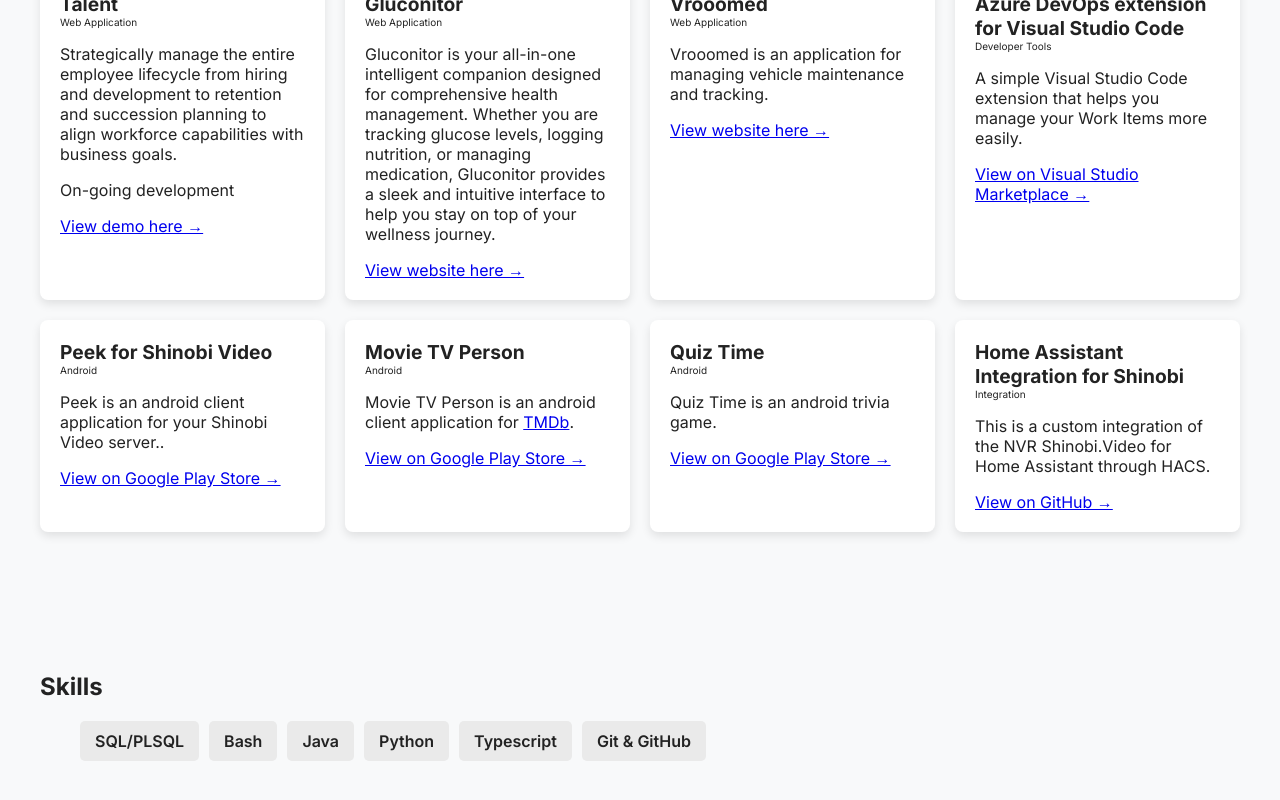
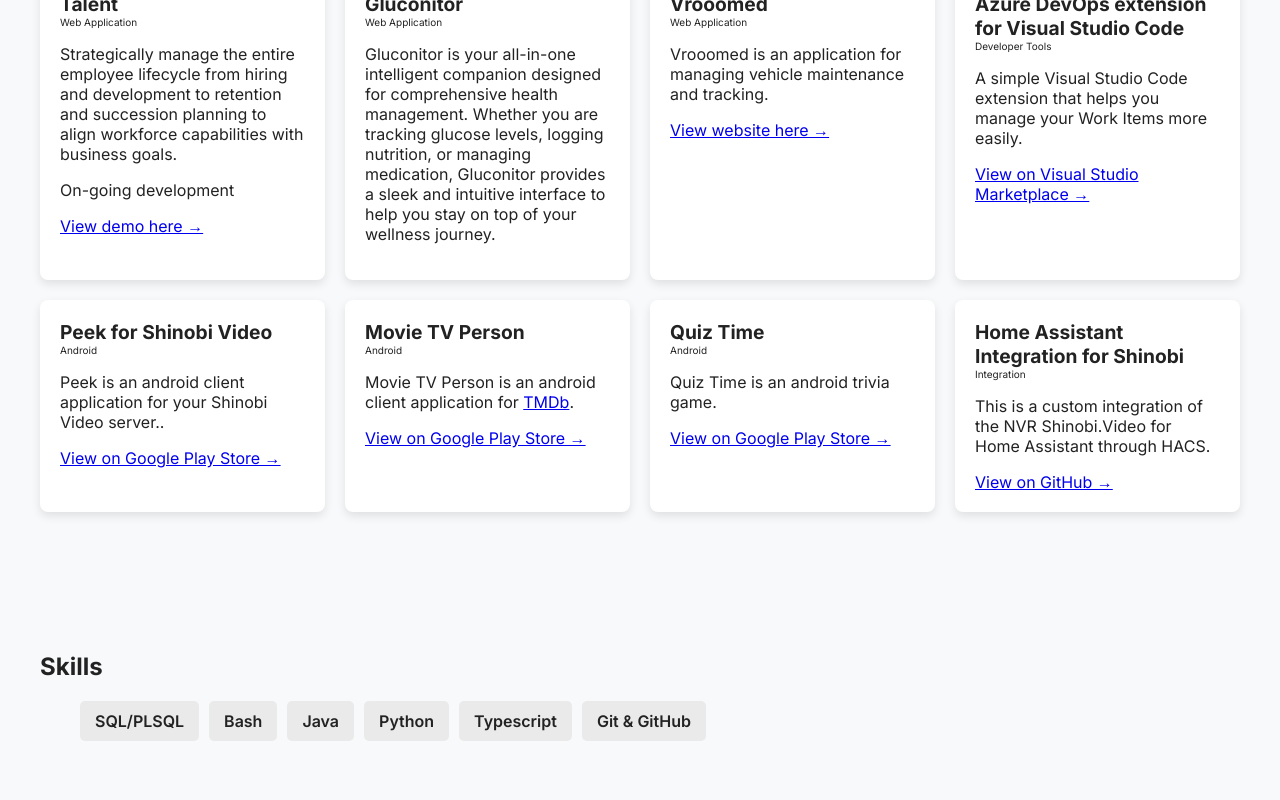
Before and after one commit to allensandiego/page, a Jekyll site: the page built from index.html, in a window 1280 px wide and 900 px high, scrolled down 1066 px. Shown: the top 800 px of the window. Built offline with Jekyll 4.4.1, drawn with Linux system fonts in a browser that asks for light colours; a script that is not in the unit is left out.

Commit message:
Update card

```diff
--- a/index.html
+++ b/index.html
@@ -57,20 +57,19 @@
                 <a href="https://talent.aensoft.com" target="_blank">View demo here →</a>
             </div>
 
-            <div class="project-card">
+            <div class="project-card" onclick="window.location.href='./gluconitor';" style="cursor: pointer;">
                 <div class="project-card-title">Gluconitor</div>
                 <div class="project-card-subtitle">Web Application</div>
-                <p>Gluconitor is your all-in-one intelligent companion designed for comprehensive health management. Whether you are tracking glucose levels, logging nutrition, or managing medication, Gluconitor provides a sleek and intuitive interface to help you stay on top of your wellness journey.</p>
-                <a href="https://gluconitor.allensandiego.com"
-                    target="_blank">View website here →</a>
+                <p>Gluconitor is your all-in-one intelligent companion designed for comprehensive health management.
+                    Whether you are tracking glucose levels, logging nutrition, or managing medication, Gluconitor
+                    provides a sleek and intuitive interface to help you stay on top of your wellness journey.</p>
             </div>
 
             <div class="project-card">
                 <div class="project-card-title">Vrooomed</div>
                 <div class="project-card-subtitle">Web Application</div>
                 <p>Vrooomed is an application for managing vehicle maintenance and tracking.</p>
-                <a href="https://vrooomed.allensandiego.com"
-                    target="_blank">View website here →</a>
+                <a href="https://vrooomed.allensandiego.com" target="_blank">View website here →</a>
             </div>
 
             <div class="project-card">
```
Also changed, not shown: other parts of index.html (+2 -2 lines).
